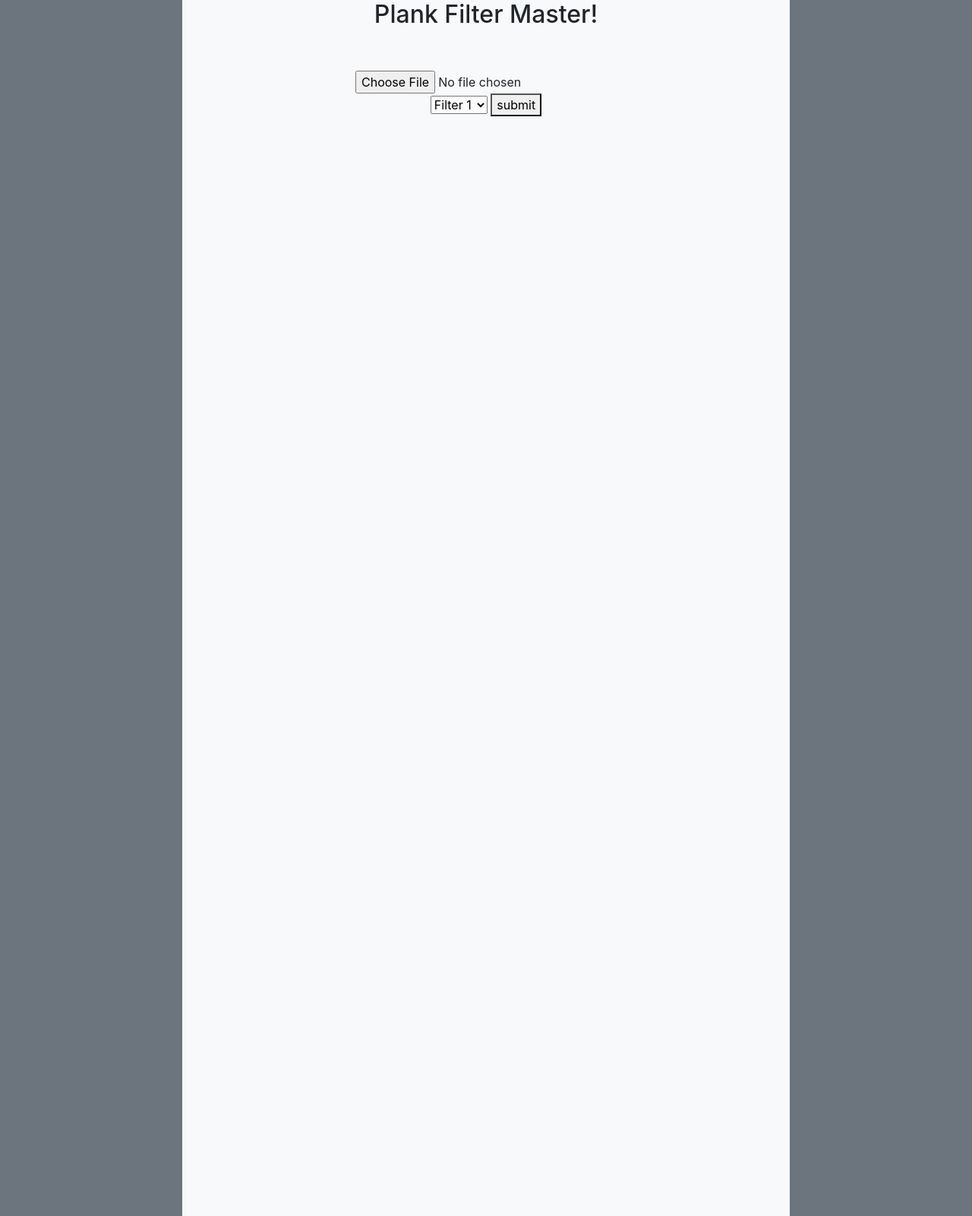
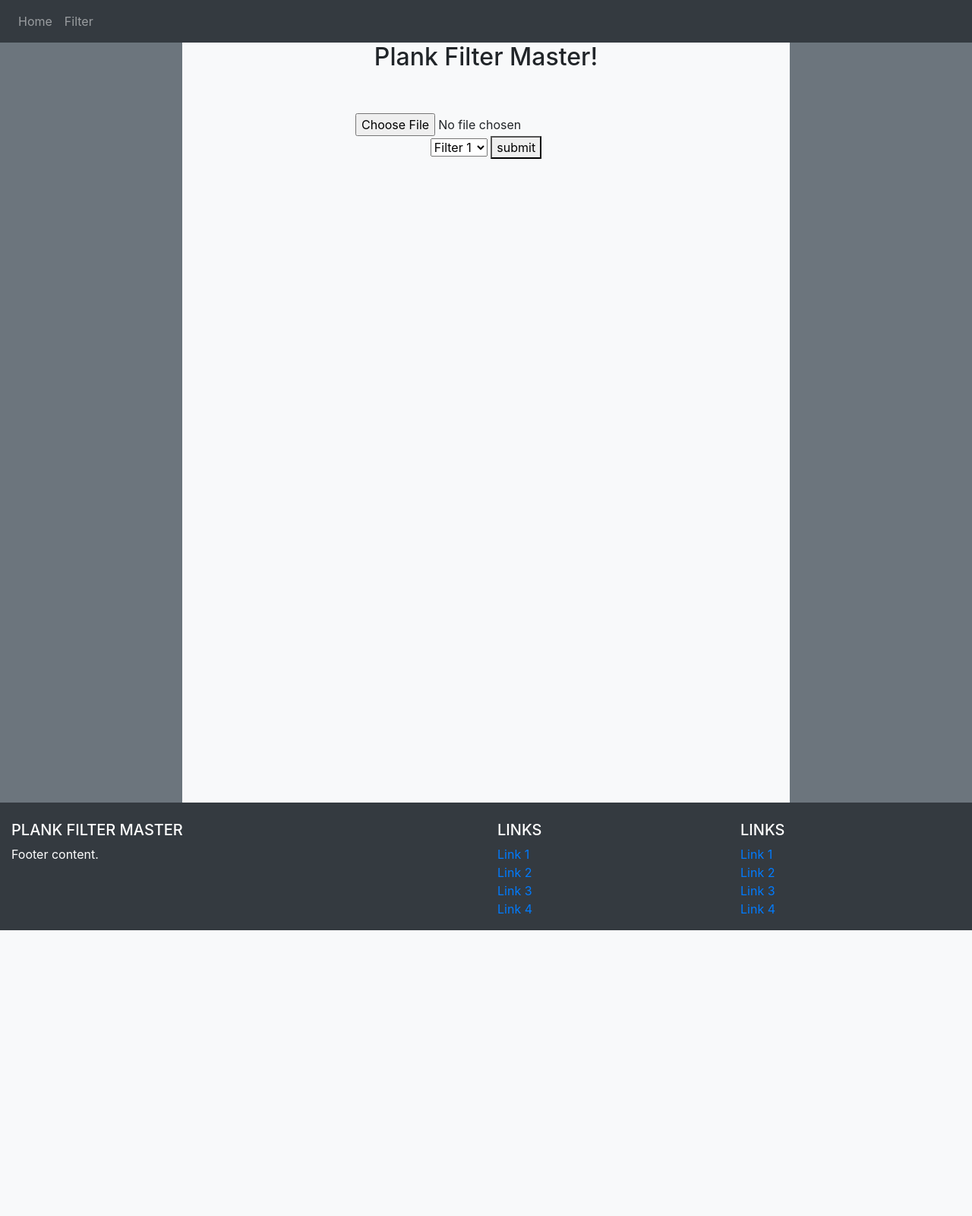
Before and after one commit to c135792468/plank-filter-master, a Flask app: page /filter in a window 1280 px wide. Shown: the whole page at 76% size. After the commit the page ends 1224 px from the top, so only its background shows below. Run offline with Flask 2, Linux system fonts and the light colour scheme; some libraries are stand-ins or nearby versions.

Commit message:
Website update
Added Nav
Added Footer

```diff
--- /dev/null
+++ b/templates/includes/footer.html
@@ -0,0 +1,77 @@
+<!-- Footer -->
+<footer class="page-footer font-small bg-dark text-white pt-4">
+
+    <!-- Footer Links -->
+    <div class="container-fluid text-center text-md-left">
+
+      <!-- Grid row -->
+      <div class="row">
+
+        <!-- Grid column -->
+        <div class="col-md-6 mt-md-0 mt-3">
+
+          <!-- Content -->
+          <h5 class="text-uppercase">Plank Filter Master</h5>
+          <p>Footer content.</p>
+
+        </div>
+        <!-- Grid column -->
+
+        <hr class="clearfix w-100 d-md-none pb-3">
+
+        <!-- Grid column -->
+        <div class="col-md-3 mb-md-0 mb-3">
+
+            <!-- Links -->
+            <h5 class="text-uppercase">Links</h5>
+
+            <ul class="list-unstyled">
+              <li>
+                <a href="#!">Link 1</a>
+              </li>
+              <li>
+                <a href="#!">Link 2</a>
+              </li>
+              <li>
+                <a href="#!">Link 3</a>
+              </li>
+              <li>
+                <a href="#!">Link 4</a>
+              </li>
+            </ul>
+
+          </div>
+          <!-- Grid column -->
+
+          <!-- Grid column -->
+          <div class="col-md-3 mb-md-0 mb-3">
+
+            <!-- Links -->
+            <h5 class="text-uppercase">Links</h5>
+
+            <ul class="list-unstyled">
+              <li>
+                <a href="#!">Link 1</a>
+              </li>
+              <li>
+                <a href="#!">Link 2</a>
+              </li>
+              <li>
+                <a href="#!">Link 3</a>
+              </li>
+              <li>
+                <a href="#!">Link 4</a>
+              </li>
+            </ul>
+
+          </div>
+          <!-- Grid column -->
+
+      </div>
+      <!-- Grid row -->
+
+    </div>
+    <!-- Footer Links -->
+
+  </footer>
+  <!-- Footer -->
--- /dev/null
+++ b/templates/includes/navbar.html
@@ -0,0 +1,16 @@
+<nav class="navbar navbar-expand-lg navbar-dark bg-dark">
+  <button class="navbar-toggler" type="button" data-toggle="collapse" data-target="#navbarNav" aria-controls="navbarNav" aria-expanded="false" aria-label="Toggle navigation">
+    <span class="navbar-toggler-icon"></span>
+  </button>
+  <div class="collapse navbar-collapse" id="navbarNav">
+    <ul class="navbar-nav">
+      <li class="nav-item">
+        <a class="nav-link" href="/">Home</a>
+      </li>
+      <li class="nav-item">
+        <a class="nav-link" href="/filter">Filter</a>
+      </li>
+      </li>
+    </ul>
+  </div>
+</nav>
--- a/templates/index.html
+++ b/templates/index.html
@@ -1,6 +1,4 @@
 {% extends 'layout.html' %}
-
-
 
 {% block body %}
 
@@ -9,7 +7,7 @@
 	<!-- landing page -->
 	<div class="bg-secondary">
 
-		<div class="mx-auto container bg-light" style="width: 800px; height:1600px;">
+		<div class="mx-auto container bg-light" style="width: 800px; height:1000px;">
 
 			<div class="text-center">
 			<h2>Plank Filter Master!<h2><br>
--- a/templates/layout.html
+++ b/templates/layout.html
@@ -8,7 +8,9 @@
 
 	</head>
 	<body>
-			{% block body %}{% endblock %}
+		{% include 'includes/navbar.html' %}
+		{% block body %}{% endblock %}
 		<!-- <script src="https://stackpath.bootstrapcdn.com/bootstrap/4.1.3/js/bootstrap.min.js"></script> -->
+		{% include 'includes/footer.html' %}
 	</body>
 </html>
```
